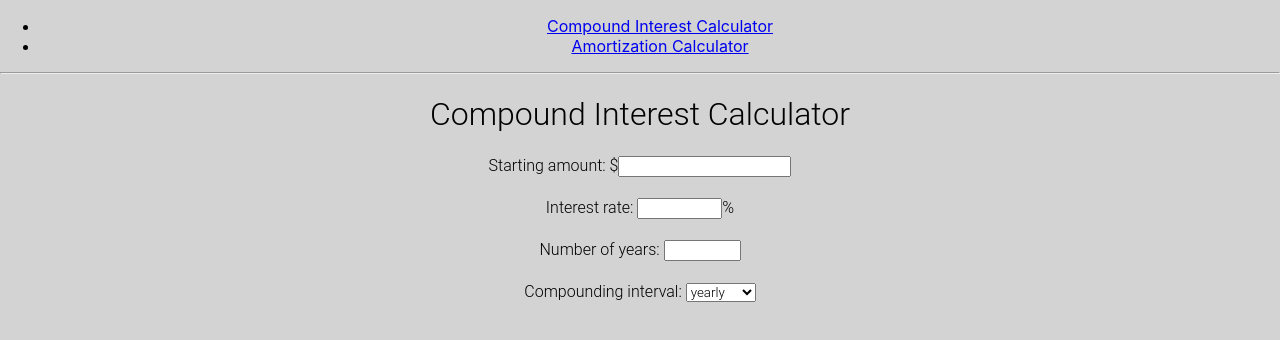
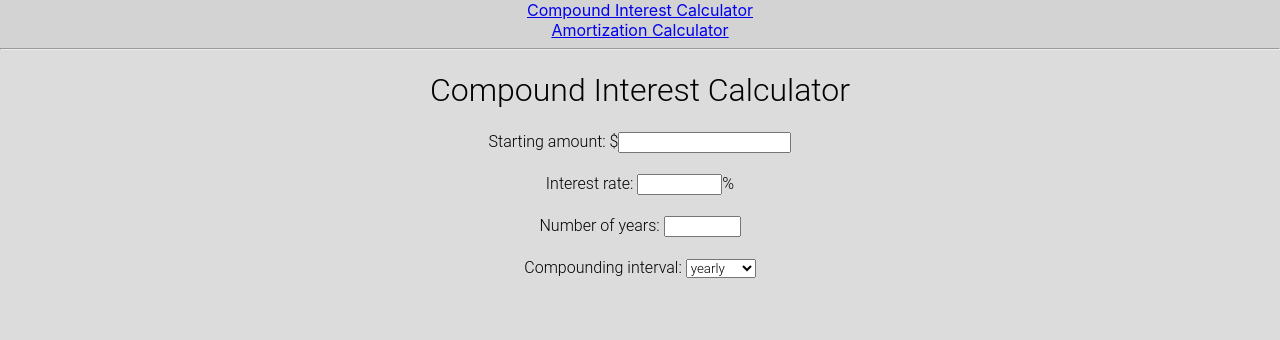
Before and after one commit to colerau/compound-interest-calc, a React (Create React App) app: page / in a window 1280 px wide. Shown: the top 340 px of the page. Built offline with nearby package versions, Linux system fonts and the light colour scheme.

Commit message:
stylized navbar

```diff
--- a/src/App.css
+++ b/src/App.css
@@ -74,6 +74,10 @@ strong {
   color: forestgreen;
 }
 
+.navBarLinks {
+  background-color: lightgrey;
+}
+
 @keyframes App-logo-spin {
   from {
     transform: rotate(0deg);
--- a/src/App.js
+++ b/src/App.js
@@ -14,16 +14,13 @@ function App() {
 
       <Router>
         <div>
-          <ul>
-            <li>
-              <Link to="/">Compound Interest Calculator</Link>
-            </li>
-            <li>
-              <Link to="/amortization-calculator">Amortization Calculator</Link>
-            </li>
-          </ul>
+          <div className="navBarLinks">
+            <Link to="/">Compound Interest Calculator</Link>
+            <br />
+            <Link to="/amortization-calculator">Amortization Calculator</Link>
+            <hr />
+          </div>
 
-          <hr />
 
           <Switch>
             <Route exact path="/">
--- a/src/index.css
+++ b/src/index.css
@@ -5,7 +5,7 @@ body {
     sans-serif;
   -webkit-font-smoothing: antialiased;
   -moz-osx-font-smoothing: grayscale;
-  background-color: lightgrey;
+  background-color: gainsboro;
 }
 
 code {
```
